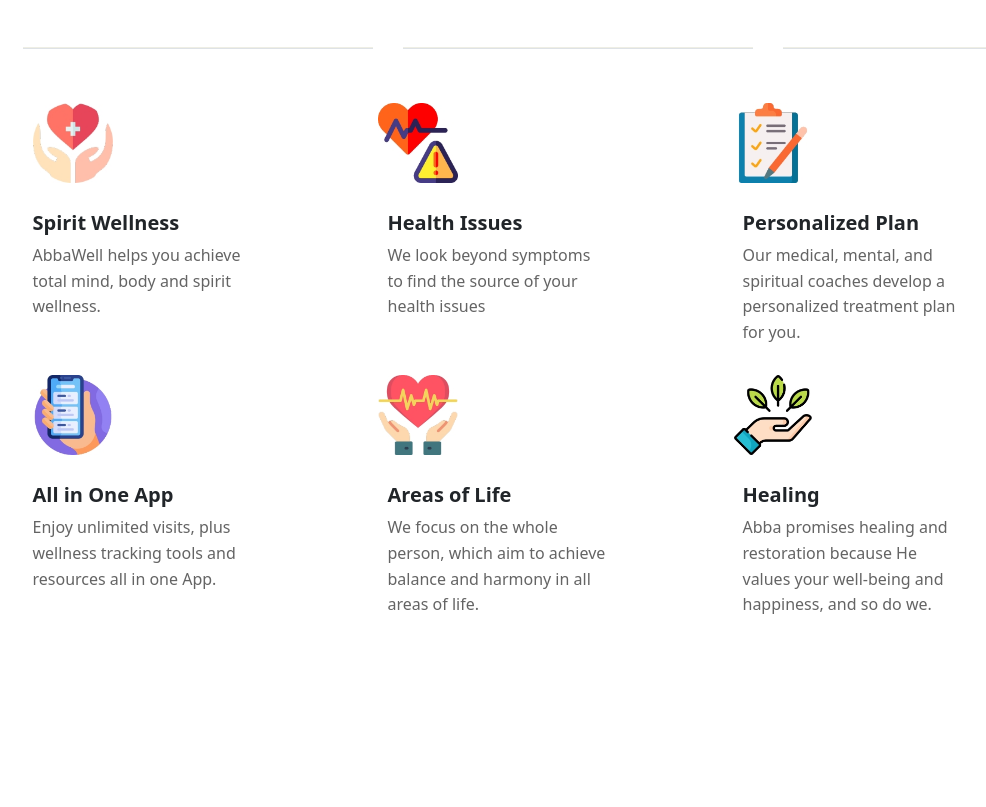
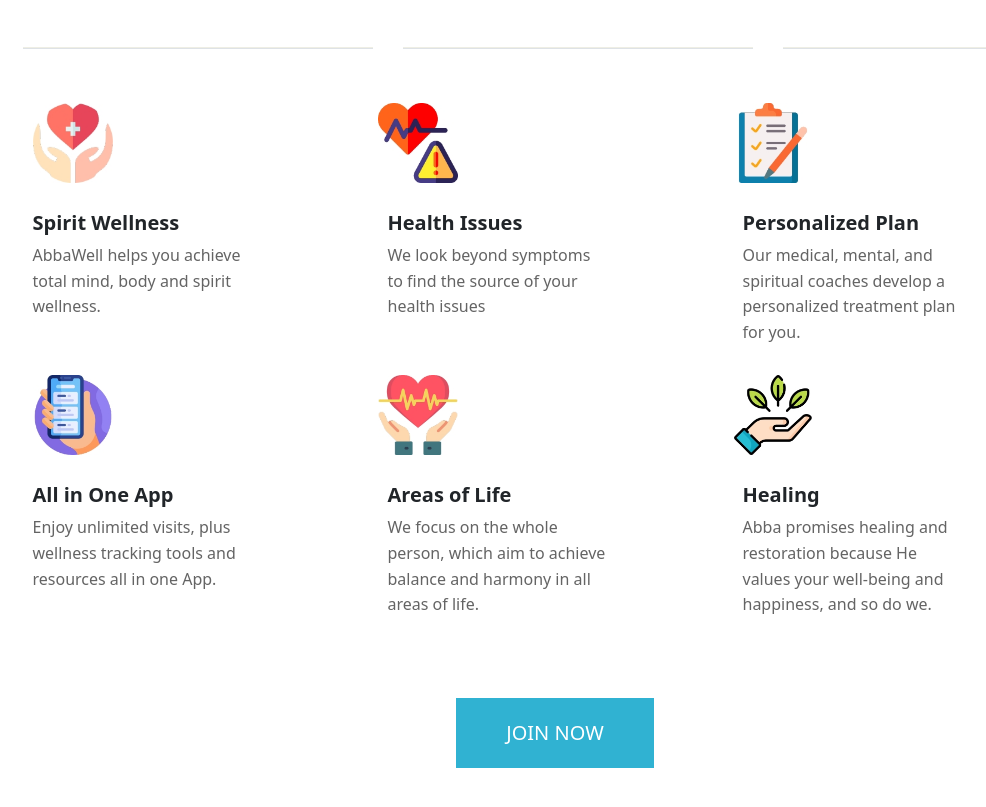
Before and after one commit to daniikhan23/bootstrap-design-clone, a plain HTML site: page index.html in a window 1280 px wide. Shown: the part 1063-1870 px from the top of the page, without its empty margins (85-1071 px from the left). Before the commit the page ends 1711 px from the top, so only its background shows below. Drawn offline with nearby package versions, Linux system fonts and the light colour scheme.

Commit message:
Added a button to the center of the cards section

```diff
--- a/index.html
+++ b/index.html
@@ -164,6 +164,9 @@
             </div>
           </div>
         </div>
+        <div class="button-container text-center">
+          <a class="button-link" href="#"><button type="button" class="btn">JOIN NOW</button></a>
+        </div>
       </div>
     </section>
     <!--Bootstrap 5 JS CDN-->
--- a/style.css
+++ b/style.css
@@ -169,6 +169,10 @@ header {
 }
 /* Cards Section*/
 
+.cards-section {
+  margin-bottom: 20rem;
+}
+
 .cards-section .card {
   border: none;
 }
@@ -195,3 +199,13 @@ header {
   color: #646464;
   width: 22rem;
 }
+
+.cards-section .button-container .btn{
+  font-size: 2rem;
+  background: url(/assets/images/Rectangle\ 1.jpg);
+  color: #FFF;
+  border: 0;
+  padding: 2rem 5rem;
+  margin-top: 5rem;
+  border-radius: 0;
+}
```
